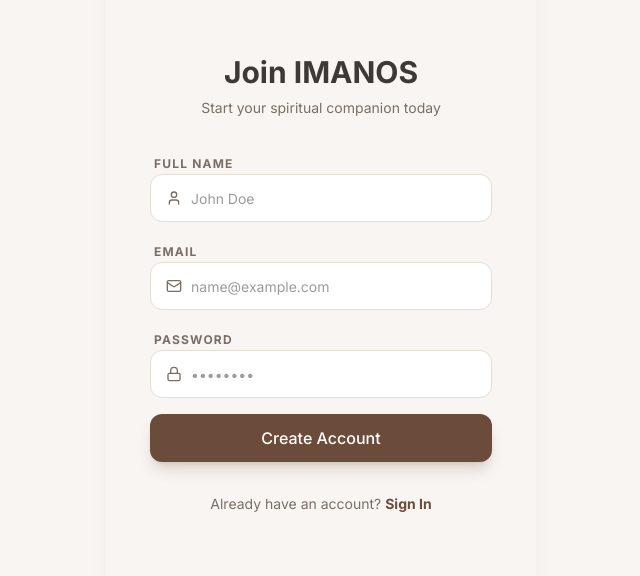
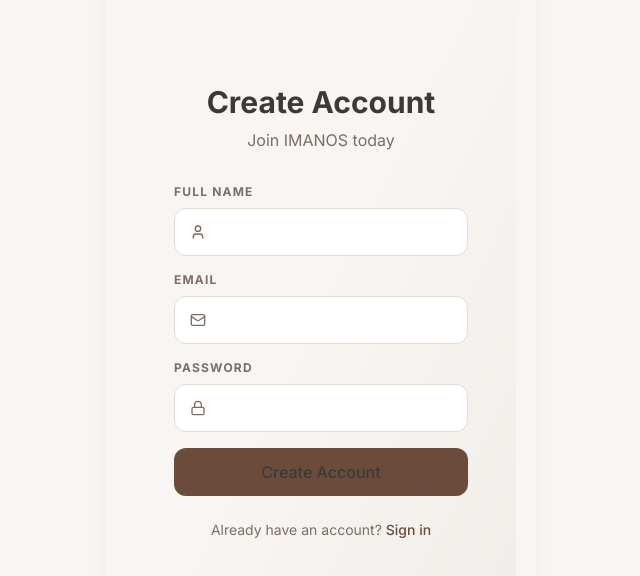
Before and after one commit to hasanmahbuub-netizen/Antigravity, a Next.js app: page /signup in a window 1280 px wide. Shown: the part 112-688 px from the top of the page, without its empty margins (319-959 px from the left). Built offline with nearby package versions, Linux system fonts and the light colour scheme; no server answers.

Commit message:
Complete auth system rebuild: simple, linear flows with comprehensive logging

```diff
--- a/src/app/layout.tsx
+++ b/src/app/layout.tsx
@@ -2,6 +2,7 @@
 import { Inter, Noto_Naskh_Arabic, Amiri } from "next/font/google";
 import "./globals.css";
 import { cn } from "@/lib/utils";
+import { AuthProvider } from "@/context/AuthContext";
 
 const inter = Inter({
   variable: "--font-inter",
@@ -56,10 +57,12 @@
           "antialiased bg-background min-h-screen font-sans text-foreground"
         )}
       >
-        {/* Global App Shell */}
-        <div className="max-w-[430px] mx-auto min-h-screen bg-background px-5 pt-6 pb-8 flex flex-col relative shadow-xl shadow-black/5">
-          {children}
-        </div>
+        <AuthProvider>
+          {/* Global App Shell */}
+          <div className="max-w-[430px] mx-auto min-h-screen bg-background px-5 pt-6 pb-8 flex flex-col relative shadow-xl shadow-black/5">
+            {children}
+          </div>
+        </AuthProvider>
       </body>
     </html>
   );
--- a/src/app/login/page.tsx
+++ b/src/app/login/page.tsx
@@ -1,7 +1,7 @@
 "use client"
 
 import { useState } from "react"
-import { supabase } from "@/lib/supabase"
+import { useAuth } from "@/context/AuthContext"
 import { useRouter } from "next/navigation"
 import Link from "next/link"
 import { motion } from "framer-motion"
@@ -10,58 +10,28 @@
 export default function LoginPage() {
     const [email, setEmail] = useState("")
     const [password, setPassword] = useState("")
-    const [loading, setLoading] = useState(false)
-    const [error, setError] = useState("")
+    const [localLoading, setLocalLoading] = useState(false)
+    const [localError, setLocalError] = useState("")
+
+    const { signIn } = useAuth()
     const router = useRouter()
 
     async function handleSubmit(e: React.FormEvent) {
         e.preventDefault()
-
-        console.log("🚀 [LOGIN] Starting login attempt")
-        console.log("📧 [LOGIN] Email:", email)
-
-        setLoading(true)
-        setError("")
+        setLocalError("")
+        setLocalLoading(true)
 
         try {
-            console.log("📡 [LOGIN] Calling Supabase signInWithPassword...")
-            const startTime = Date.now()
+            console.log('🎯 [LOGIN PAGE] Form submitted')
+            await signIn(email, password)
 
-            const { data, error: signInError } = await supabase.auth.signInWithPassword({
-                email: email.trim(),
-                password: password,
-            })
+            console.log('🎯 [LOGIN PAGE] Sign in successful, redirecting...')
+            router.push('/dashboard')
 
-            const duration = Date.now() - startTime
-            console.log(`⏱️ [LOGIN] API call took ${duration}ms`)
-            console.log("📥 [LOGIN] Response received:", {
-                hasSession: !!data?.session,
-                hasError: !!signInError,
-                errorMessage: signInError?.message
-            })
-
-            if (signInError) {
-                console.error("❌ [LOGIN] Error:", signInError.message)
-                setError(signInError.message)
-                setLoading(false)
-                return
-            }
-
-            if (data?.session) {
-                console.log("✅ [LOGIN] Success! Redirecting to dashboard...")
-                console.log("👤 [LOGIN] User ID:", data.session.user.id)
-
-                // Force hard redirect to avoid any routing issues
-                window.location.href = "/dashboard"
-            } else {
-                console.error("⚠️ [LOGIN] No session returned despite no error")
-                setError("Login failed - no session created")
-                setLoading(false)
-            }
-        } catch (err) {
-            console.error("💥 [LOGIN] Unexpected error:", err)
-            setError("An unexpected error occurred. Please try again.")
-            setLoading(false)
+        } catch (err: any) {
+            console.error('🎯 [LOGIN PAGE] Sign in failed:', err.message)
+            setLocalError(err.message || 'Login failed')
+            setLocalLoading(false)
         }
     }
 
@@ -76,9 +46,9 @@
                     <h1 className="text-3xl font-bold text-center gradient-text mb-2">Welcome Back</h1>
                     <p className="text-center text-muted mb-8">Sign in to continue</p>
 
-                    {error && (
+                    {localError && (
                         <div className="mb-4 p-3 rounded-lg bg-red-500/10 border border-red-500/20 text-red-500 text-sm">
-                            {error}
+                            {localError}
                         </div>
                     )}
 
@@ -96,7 +66,7 @@
                                     onChange={(e) => setEmail(e.target.value)}
                                     className="w-full h-12 pl-10 pr-4 rounded-xl bg-card border border-border focus:border-primary focus:ring-1 focus:ring-primary outline-none"
                                     required
-                                    disabled={loading}
+                                    disabled={localLoading}
                                 />
                             </div>
                         </div>
@@ -114,17 +84,17 @@
                                     onChange={(e) => setPassword(e.target.value)}
                                     className="w-full h-12 pl-10 pr-4 rounded-xl bg-card border border-border focus:border-primary focus:ring-1 focus:ring-primary outline-none"
                                     required
-                                    disabled={loading}
+                                    disabled={localLoading}
                                 />
                             </div>
                         </div>
 
                         <button
                             type="submit"
-                            disabled={loading}
+                            disabled={localLoading}
                             className="w-full h-12 rounded-xl bg-gradient-to-r from-primary to-accent hover:opacity-90 disabled:opacity-50 flex items-center justify-center gap-2 font-medium transition-opacity"
                         >
-                            {loading ? (
+                            {localLoading ? (
                                 <>
                                     <Loader2 className="w-4 h-4 animate-spin" />
                                     Signing In...
--- a/src/app/signup/page.tsx
+++ b/src/app/signup/page.tsx
@@ -1,142 +1,169 @@
-"use client";
+"use client"
 
-import { useState } from "react";
-import { supabase } from "@/lib/supabase";
-import { useRouter } from "next/navigation";
-import Link from "next/link";
-import { motion } from "framer-motion";
-import { Loader2, Mail, Lock, User } from "lucide-react";
+import { useState } from "react"
+import { useAuth } from "@/context/AuthContext"
+import { useRouter } from "next/navigation"
+import Link from "next/link"
+import { motion } from "framer-motion"
+import { Loader2, Mail, Lock, User } from "lucide-react"
 
 export default function SignupPage() {
-    const [email, setEmail] = useState("");
-    const [password, setPassword] = useState("");
-    const [fullName, setFullName] = useState("");
-    const [loading, setLoading] = useState(false);
-    const [error, setError] = useState<string | null>(null);
-    const router = useRouter();
+    const [name, setName] = useState("")
+    const [email, setEmail] = useState("")
+    const [password, setPassword] = useState("")
+    const [localLoading, setLocalLoading] = useState(false)
+    const [localError, setLocalError] = useState("")
+    const [success, setSuccess] = useState(false)
 
-    const handleSignup = async (e: React.FormEvent) => {
-        e.preventDefault();
-        setLoading(true);
-        setError(null);
+    const { signUp } = useAuth()
+    const router = useRouter()
+
+    async function handleSubmit(e: React.FormEvent) {
+        e.preventDefault()
+        setLocalError("")
+        setLocalLoading(true)
 
         try {
-            const { data, error } = await supabase.auth.signUp({
-                email,
-                password,
-                options: {
-                    data: {
-                        full_name: fullName,
-                    },
-                    emailRedirectTo: `${window.location.origin}/onboarding`,
-                },
-            });
+            console.log('🎯 [SIGNUP PAGE] Form submitted')
+            await signUp(email, password, name)
 
-            if (error) {
-                console.error('Signup error:', error);
-                setError(error.message);
-                setLoading(false);
-                return;
+            console.log('🎯 [SIGNUP PAGE] Signup successful')
+            setSuccess(true)
+
+        } catch (err: any) {
+            console.error('🎯 [SIGNUP PAGE] Signup failed:', err.message)
+            setLocalError(err.message || 'Signup failed')
+            setLocalLoading(false)
+        }
     }
 
-            if (data?.user) {
-                // Successfully created user
-                console.log('User created:', data.user.id);
-
-                // Redirect to onboarding
-                router.push("/onboarding");
-                router.refresh();
-            } else {
-                setError('Failed to create account. Please try again.');
-                setLoading(false);
+    if (success) {
+        return (
+            <div className="min-h-screen flex items-center justify-center bg-gradient-to-br from-background via-background to-primary/5 px-4">
+                <motion.div
+                    initial={{ opacity: 0, scale: 0.95 }}
+                    animate={{ opacity: 1, scale: 1 }}
+                    className="w-full max-w-md"
+                >
+                    <div className="glass-panel p-8 rounded-2xl text-center">
+                        <div className="w-16 h-16 rounded-full bg-green-500/20 flex items-center justify-center mx-auto mb-4">
+                            <svg className="w-8 h-8 text-green-500" fill="none" stroke="currentColor" viewBox="0 0 24 24">
+                                <path strokeLinecap="round" strokeLinejoin="round" strokeWidth={2} d="M5 13l4 4L19 7" />
+                            </svg>
+                        </div>
+                        <h1 className="text-2xl font-bold mb-2">Check Your Email</h1>
+                        <p className="text-muted mb-6">
+                            We've sent a confirmation link to <span className="text-primary font-medium">{email}</span>
+                        </p>
+                        <Link
+                            href="/login"
+                            className="inline-block px-6 py-3 rounded-xl bg-gradient-to-r from-primary to-accent hover:opacity-90 font-medium"
+                        >
+                            Go to Login
+                        </Link>
+                    </div>
+                </motion.div>
+            </div>
+        )
     }
-        } catch (err) {
-            console.error('Unexpected signup error:', err);
-            setError('An unexpected error occurred. Please try again.');
-            setLoading(false);
-        }
-    };
 
     return (
-        <div className="flex-1 flex flex-col justify-center px-6">
+        <div className="min-h-screen flex items-center justify-center bg-gradient-to-br from-background via-background to-primary/5 px-4">
             <motion.div
                 initial={{ opacity: 0, y: 20 }}
                 animate={{ opacity: 1, y: 0 }}
-                className="w-full max-w-sm mx-auto space-y-8"
+                className="w-full max-w-md"
             >
-                <div className="text-center space-y-2">
-                    <h1 className="text-3xl font-bold text-foreground">Join IMANOS</h1>
-                    <p className="text-muted text-sm">Start your spiritual companion today</p>
+                <div className="glass-panel p-8 rounded-2xl">
+                    <h1 className="text-3xl font-bold text-center gradient-text mb-2">Create Account</h1>
+                    <p className="text-center text-muted mb-8">Join IMANOS today</p>
+
+                    {localError && (
+                        <div className="mb-4 p-3 rounded-lg bg-red-500/10 border border-red-500/20 text-red-500 text-sm">
+                            {localError}
                         </div>
+                    )}
 
-                <form onSubmit={handleSignup} className="space-y-4">
-                    <div className="space-y-2">
-                        <label className="text-xs font-bold tracking-widest text-muted uppercase ml-1">Full Name</label>
+                    <form onSubmit={handleSubmit} className="space-y-4">
+                        <div>
+                            <label htmlFor="name" className="block text-xs font-bold tracking-widest text-muted uppercase mb-2">
+                                Full Name
+                            </label>
                             <div className="relative">
                                 <User className="absolute left-4 top-1/2 -translate-y-1/2 w-4 h-4 text-muted" />
                                 <input
+                                    id="name"
                                     type="text"
-                                placeholder="John Doe"
-                                value={fullName}
-                                onChange={(e) => setFullName(e.target.value)}
-                                className="w-full h-12 pl-10 pr-4 rounded-xl bg-card border border-border focus:border-primary focus:ring-1 focus:ring-primary outline-none text-sm"
+                                    value={name}
+                                    onChange={(e) => setName(e.target.value)}
+                                    className="w-full h-12 pl-10 pr-4 rounded-xl bg-card border border-border focus:border-primary focus:ring-1 focus:ring-primary outline-none"
                                     required
+                                    disabled={localLoading}
                                 />
                             </div>
                         </div>
 
-                    <div className="space-y-2">
-                        <label className="text-xs font-bold tracking-widest text-muted uppercase ml-1">Email</label>
+                        <div>
+                            <label htmlFor="email" className="block text-xs font-bold tracking-widest text-muted uppercase mb-2">
+                                Email
+                            </label>
                             <div className="relative">
                                 <Mail className="absolute left-4 top-1/2 -translate-y-1/2 w-4 h-4 text-muted" />
                                 <input
+                                    id="email"
                                     type="email"
-                                placeholder="name@example.com"
                                     value={email}
                                     onChange={(e) => setEmail(e.target.value)}
-                                className="w-full h-12 pl-10 pr-4 rounded-xl bg-card border border-border focus:border-primary focus:ring-1 focus:ring-primary outline-none text-sm"
+                                    className="w-full h-12 pl-10 pr-4 rounded-xl bg-card border border-border focus:border-primary focus:ring-1 focus:ring-primary outline-none"
                                     required
+                                    disabled={localLoading}
                                 />
                             </div>
                         </div>
 
-                    <div className="space-y-2">
-                        <label className="text-xs font-bold tracking-widest text-muted uppercase ml-1">Password</label>
+                        <div>
+                            <label htmlFor="password" className="block text-xs font-bold tracking-widest text-muted uppercase mb-2">
+                                Password
+                            </label>
                             <div className="relative">
                                 <Lock className="absolute left-4 top-1/2 -translate-y-1/2 w-4 h-4 text-muted" />
                                 <input
+                                    id="password"
                                     type="password"
-                                placeholder="••••••••"
                                     value={password}
                                     onChange={(e) => setPassword(e.target.value)}
-                                className="w-full h-12 pl-10 pr-4 rounded-xl bg-card border border-border focus:border-primary focus:ring-1 focus:ring-primary outline-none text-sm"
+                                    className="w-full h-12 pl-10 pr-4 rounded-xl bg-card border border-border focus:border-primary focus:ring-1 focus:ring-primary outline-none"
                                     required
+                                    disabled={localLoading}
+                                    minLength={6}
                                 />
                             </div>
                         </div>
 
-                    {error && (
-                        <p className="text-xs text-red-500 bg-red-500/10 p-3 rounded-lg border border-red-500/20">
-                            {error}
-                        </p>
-                    )}
-
                         <button
                             type="submit"
-                        disabled={loading}
-                        className="w-full h-12 bg-primary text-primary-foreground rounded-xl font-medium shadow-lg shadow-primary/20 hover:opacity-90 active:scale-[0.98] transition-all flex items-center justify-center gap-2"
+                            disabled={localLoading}
+                            className="w-full h-12 rounded-xl bg-gradient-to-r from-primary to-accent hover:opacity-90 disabled:opacity-50 flex items-center justify-center gap-2 font-medium transition-opacity"
                         >
-                        {loading ? <Loader2 className="w-4 h-4 animate-spin" /> : "Create Account"}
+                            {localLoading ? (
+                                <>
+                                    <Loader2 className="w-4 h-4 animate-spin" />
+                                    Creating Account...
+                                </>
+                            ) : (
+                                "Create Account"
+                            )}
                         </button>
                     </form>
 
-                <p className="text-center text-sm text-muted">
+                    <p className="text-center text-sm text-muted mt-6">
                         Already have an account?{" "}
-                    <Link href="/login" className="text-primary font-bold hover:underline">
-                        Sign In
+                        <Link href="/login" className="text-primary hover:underline font-medium">
+                            Sign in
                         </Link>
                     </p>
+                </div>
             </motion.div>
         </div>
-    );
+    )
 }
--- /dev/null
+++ b/src/context/AuthContext.tsx
@@ -0,0 +1,207 @@
+"use client"
+
+import { createContext, useContext, useEffect, useState, ReactNode } from 'react'
+import { supabase } from '@/lib/supabase'
+import type { User } from '@supabase/supabase-js'
+
+interface AuthContextType {
+    user: User | null
+    loading: boolean
+    error: string | null
+    signUp: (email: string, password: string, name: string) => Promise<void>
+    signIn: (email: string, password: string) => Promise<void>
+    signOut: () => Promise<void>
+}
+
+const AuthContext = createContext<AuthContextType | undefined>(undefined)
+
+export function AuthProvider({ children }: { children: ReactNode }) {
+    const [user, setUser] = useState<User | null>(null)
+    const [loading, setLoading] = useState(true)
+    const [error, setError] = useState<string | null>(null)
+
+    // INITIALIZATION: Check if user is already logged in (RUNS ONCE)
+    useEffect(() => {
+        console.log('🔐 [AUTH] Initializing auth context...')
+
+        async function checkSession() {
+            try {
+                const { data: { session }, error } = await supabase.auth.getSession()
+
+                if (error) {
+                    console.error('❌ [AUTH] Error checking session:', error.message)
+                    setUser(null)
+                } else if (session) {
+                    console.log('✅ [AUTH] Found existing session for user:', session.user.email)
+                    setUser(session.user)
+                } else {
+                    console.log('ℹ️ [AUTH] No existing session found')
+                    setUser(null)
+                }
+            } catch (err) {
+                console.error('💥 [AUTH] Unexpected error during initialization:', err)
+                setUser(null)
+            } finally {
+                setLoading(false)
+                console.log('🏁 [AUTH] Initialization complete')
+            }
+        }
+
+        checkSession()
+
+        // Listen for auth changes (login/logout events)
+        const { data: { subscription } } = supabase.auth.onAuthStateChange((event, session) => {
+            console.log('🔄 [AUTH] Auth state changed:', event)
+
+            if (event === 'SIGNED_IN' && session) {
+                console.log('👤 [AUTH] User signed in:', session.user.email)
+                setUser(session.user)
+            } else if (event === 'SIGNED_OUT') {
+                console.log('👋 [AUTH] User signed out')
+                setUser(null)
+            } else if (event === 'TOKEN_REFRESHED') {
+                console.log('🔄 [AUTH] Token refreshed')
+                setUser(session?.user || null)
+            }
+        })
+
+        // Cleanup
+        return () => {
+            console.log('🧹 [AUTH] Cleaning up auth listener')
+            subscription.unsubscribe()
+        }
+    }, []) // RUNS ONCE on mount
+
+    // SIGN UP FUNCTION
+    async function signUp(email: string, password: string, name: string) {
+        console.log('📝 [SIGNUP] Starting signup for:', email)
+        setError(null)
+        setLoading(true)
+
+        try {
+            const { data, error } = await supabase.auth.signUp({
+                email: email.trim(),
+                password: password,
+                options: {
+                    data: {
+                        full_name: name,
+                    }
+                }
+            })
+
+            if (error) {
+                console.error('❌ [SIGNUP] Signup failed:', error.message)
+                setError(error.message)
+                throw error
+            }
+
+            console.log('✅ [SIGNUP] Signup successful! Check your email.')
+            console.log('✉️ [SIGNUP] Confirmation email sent to:', email)
+
+        } catch (err: any) {
+            console.error('💥 [SIGNUP] Unexpected error:', err)
+            setError(err.message || 'Signup failed')
+            throw err
+        } finally {
+            setLoading(false)
+        }
+    }
+
+    // SIGN IN FUNCTION (THE CRITICAL ONE)
+    async function signIn(email: string, password: string) {
+        console.log('🔑 [SIGNIN] Starting sign in for:', email)
+        setError(null)
+        setLoading(true)
+
+        try {
+            console.log('📡 [SIGNIN] Calling Supabase signInWithPassword...')
+            const startTime = Date.now()
+
+            const { data, error } = await supabase.auth.signInWithPassword({
+                email: email.trim(),
+                password: password,
+            })
+
+            const duration = Date.now() - startTime
+            console.log(`⏱️ [SIGNIN] API call completed in ${duration}ms`)
+
+            if (error) {
+                console.error('❌ [SIGNIN] Sign in failed:', error.message)
+                setError(error.message)
+                setUser(null)
+                setLoading(false)
+                throw error
+            }
+
+            if (!data.session) {
+                console.error('⚠️ [SIGNIN] No session returned')
+                setError('Login failed - no session created')
+                setUser(null)
+                setLoading(false)
+                throw new Error('No session created')
+            }
+
+            console.log('✅ [SIGNIN] Sign in successful!')
+            console.log('👤 [SIGNIN] User:', data.session.user.email)
+            console.log('🎫 [SIGNIN] Session created')
+
+            // Update user state immediately
+            setUser(data.session.user)
+            setLoading(false)
+
+            // Success! The onAuthStateChange listener will also fire, but we've already set the user
+
+        } catch (err: any) {
+            console.error('💥 [SIGNIN] Unexpected error:', err)
+            setError(err.message || 'Sign in failed')
+            setUser(null)
+            setLoading(false)
+            throw err
+        }
+    }
+
+    // SIGN OUT FUNCTION
+    async function signOut() {
+        console.log('👋 [SIGNOUT] Signing out...')
+        setLoading(true)
+
+        try {
+            const { error } = await supabase.auth.signOut()
+
+            if (error) {
+                console.error('❌ [SIGNOUT] Sign out failed:', error.message)
+                setError(error.message)
+                throw error
+            }
+
+            console.log('✅ [SIGNOUT] Sign out successful')
+            setUser(null)
+
+        } catch (err: any) {
+            console.error('💥 [SIGNOUT] Unexpected error:', err)
+            setError(err.message || 'Sign out failed')
+            throw err
+        } finally {
+            setLoading(false)
+        }
+    }
+
+    const value = {
+        user,
+        loading,
+        error,
+        signUp,
+        signIn,
+        signOut,
+    }
+
+    return <AuthContext.Provider value={value}>{children}</AuthContext.Provider>
+}
+
+export function useAuth() {
+    const context = useContext(AuthContext)
+    if (context === undefined) {
+        throw new Error('useAuth must be used within an AuthProvider')
+    }
+    return context
+}
```
Lines whose indentation alone changed are shown as unchanged.
